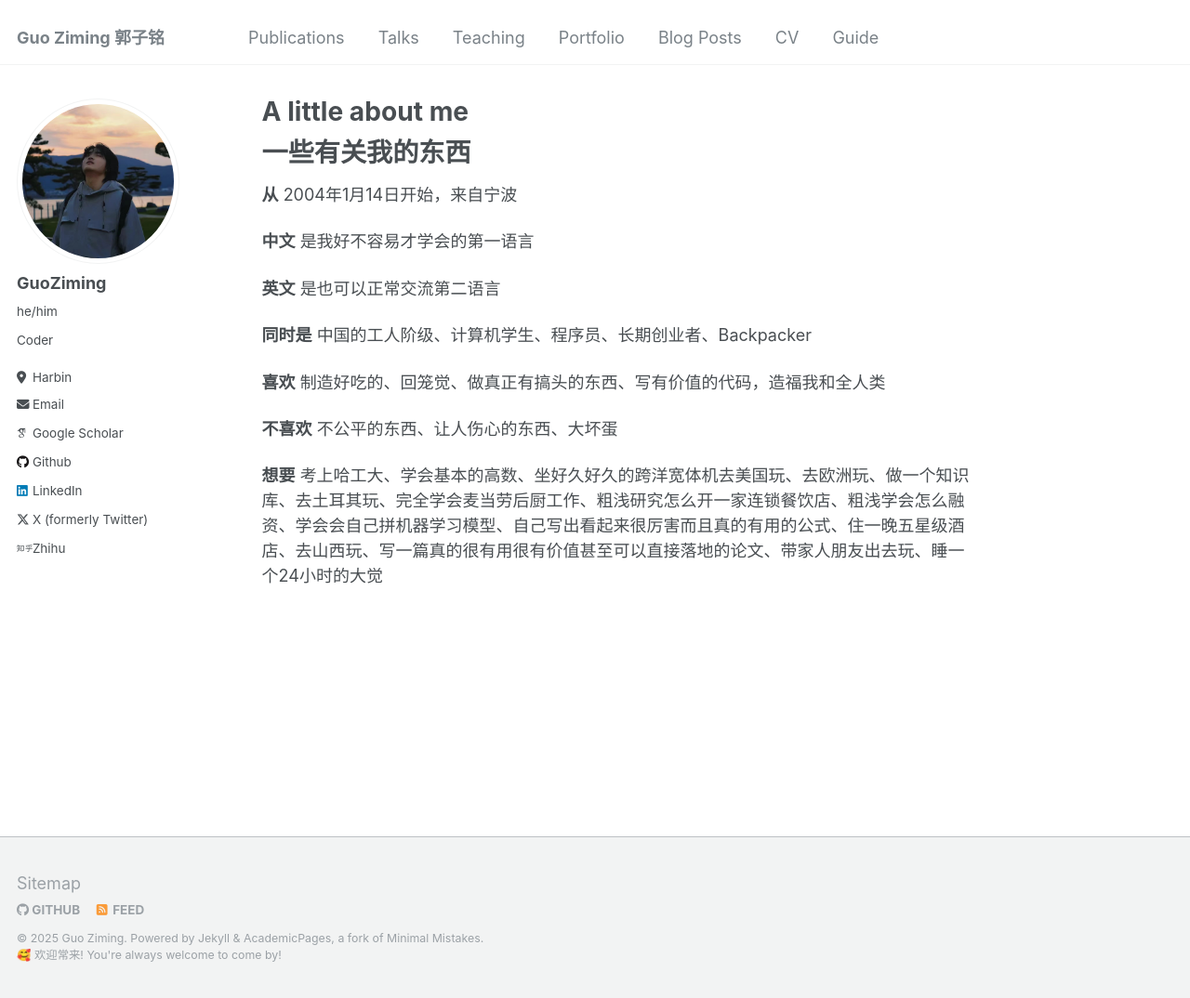
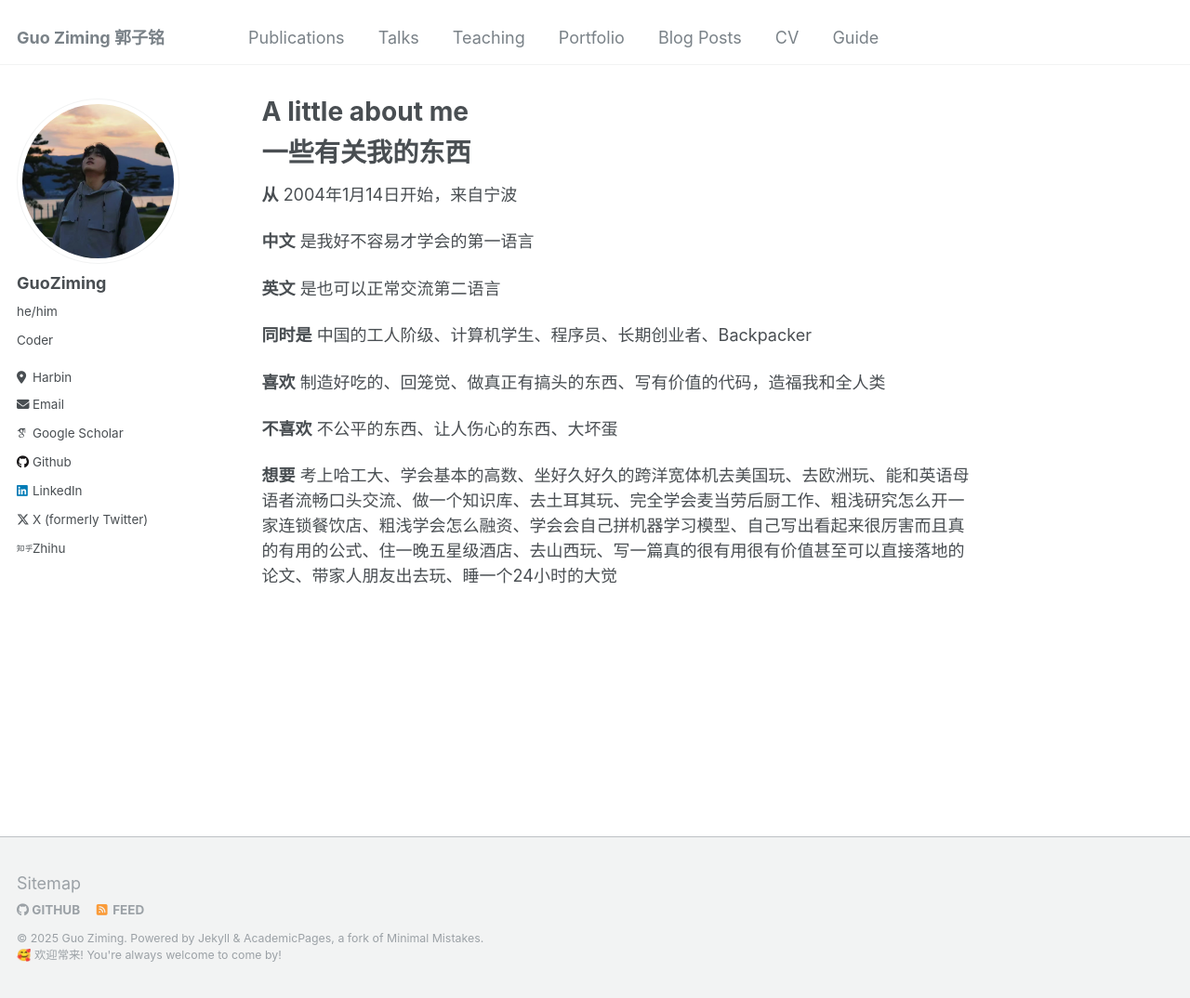
Before and after one commit to mcxiaoxiao/mcxiaoxiao.github.io, a Jekyll site: the page built from _pages/about.md, in a window 1280 px wide and 1074 px high. Shown: the whole window at 93% size. Built offline with Jekyll 4.4.1, drawn with Linux system fonts in a browser that asks for light colours; some web fonts are replaced.

Commit message:
Update about.md

```diff
--- a/_pages/about.md
+++ b/_pages/about.md
@@ -22,4 +22,4 @@ redirect_from:
 
 **不喜欢** 不公平的东西、让人伤心的东西、大坏蛋
 
-**想要** 考上哈工大、学会基本的高数、坐好久好久的跨洋宽体机去美国玩、去欧洲玩、做一个知识库、去土耳其玩、完全学会麦当劳后厨工作、粗浅研究怎么开一家连锁餐饮店、粗浅学会怎么融资、学会会自己拼机器学习模型、自己写出看起来很厉害而且真的有用的公式、住一晚五星级酒店、去山西玩、写一篇真的很有用很有价值甚至可以直接落地的论文、带家人朋友出去玩、睡一个24小时的大觉
+**想要** 考上哈工大、学会基本的高数、坐好久好久的跨洋宽体机去美国玩、去欧洲玩、能和英语母语者流畅口头交流、做一个知识库、去土耳其玩、完全学会麦当劳后厨工作、粗浅研究怎么开一家连锁餐饮店、粗浅学会怎么融资、学会会自己拼机器学习模型、自己写出看起来很厉害而且真的有用的公式、住一晚五星级酒店、去山西玩、写一篇真的很有用很有价值甚至可以直接落地的论文、带家人朋友出去玩、睡一个24小时的大觉
```
